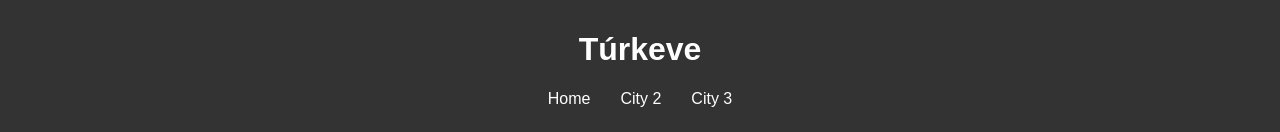
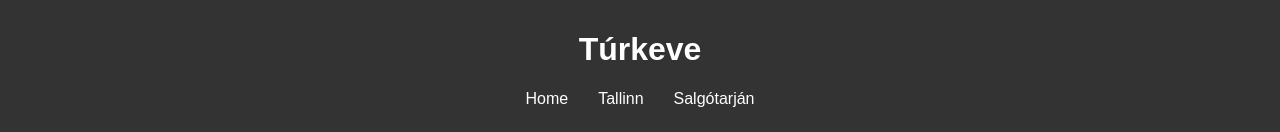
Before and after one commit to Musza202/city-info-site, a plain HTML site: page cities/city3.html in a window 1280 px wide. Shown: the top 132 px of the page. Drawn offline with Linux system fonts and the light colour scheme.

Commit message:
vegleges3

```diff
--- a/cities/city3.html
+++ b/cities/city3.html
@@ -12,8 +12,8 @@
         <nav>
             <ul>
                 <li><a href="../index.html">Home</a></li>
-                <li><a href="city2.html">City 2</a></li>
-                <li><a href="city3.html">City 3</a></li>
+                <li><a href="city1.html">Tallinn</a></li>
+                <li><a href="city2.html">Salgótarján</a></li>
             </ul>
         </nav>
     </header>
```
